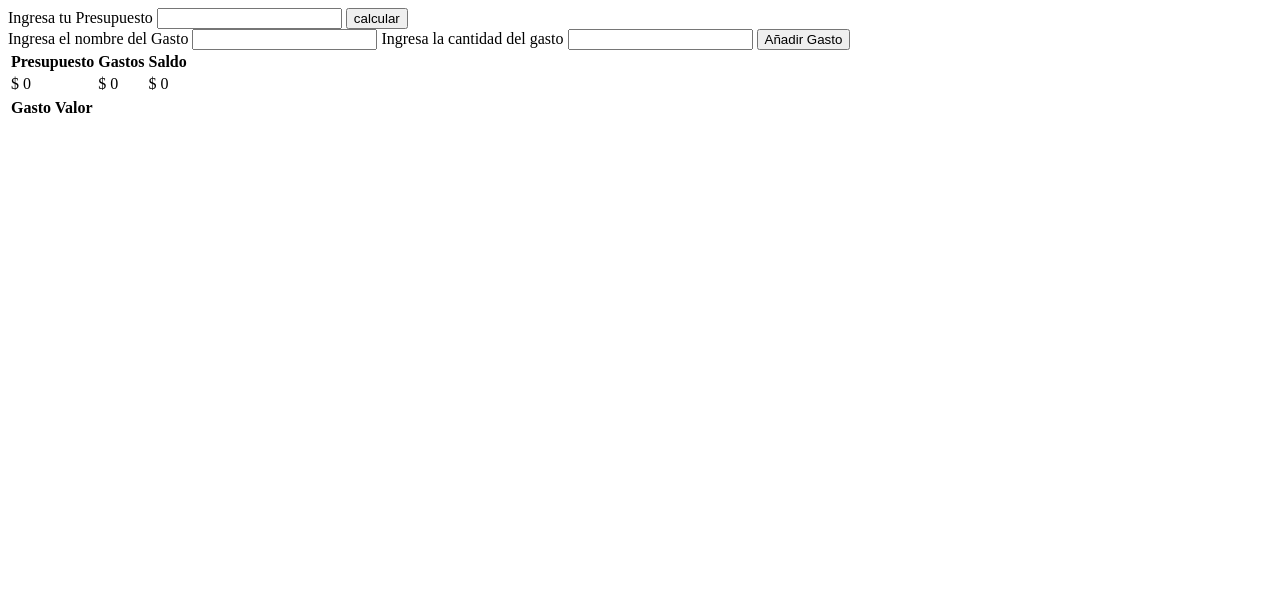
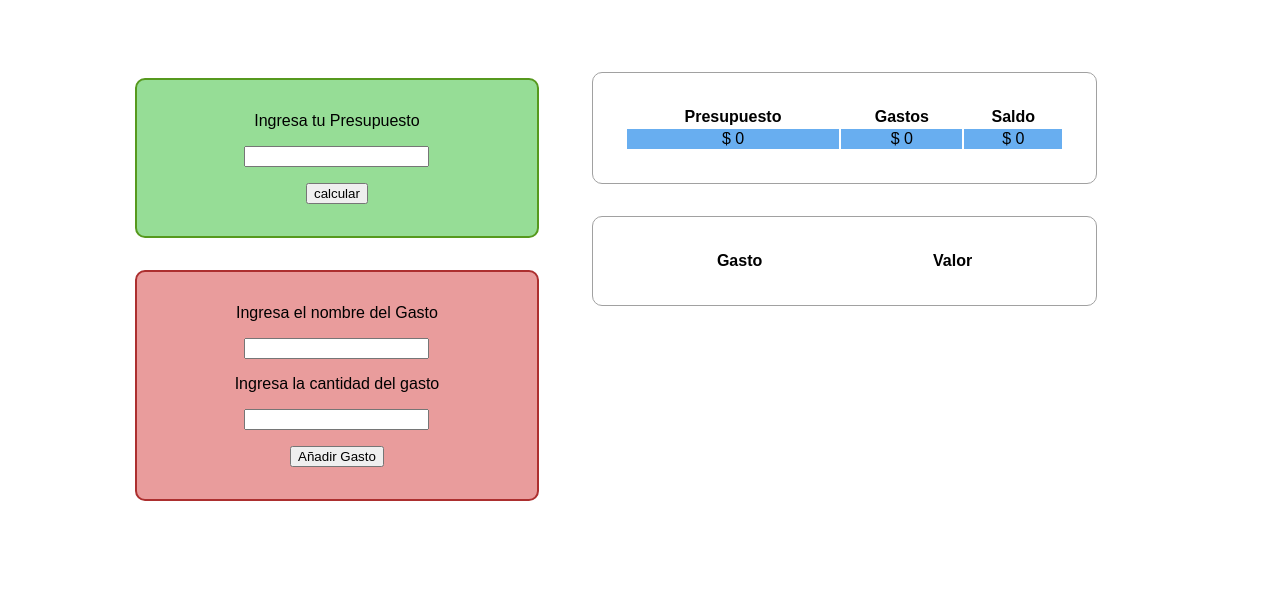
Before and after one commit to sebastiancurrin/consolidacion4, a plain HTML site: page index.html in a window 1280 px wide. Drawn offline with Linux system fonts and the light colour scheme.

Commit message:
estilos agregados

```diff
--- a/assets/css/style.css
+++ b/assets/css/style.css
@@ -0,0 +1,67 @@
+body{
+    font-family: Arial, Helvetica, sans-serif;
+}
+
+.container{
+    display: inline-flex;
+    flex-direction: column;
+    flex-wrap: nowrap;
+    margin-right: 3rem;
+}
+
+.container-lg{
+    width: 50%;
+
+}
+
+.container-md{
+    width: 40%;
+
+}
+
+.box{
+    padding: 4rem;
+    text-align: center;
+    background-color: rgb(172, 211, 247), 240);
+    width: 80%;
+    margin: 0 auto ;
+}
+
+.col{
+
+}
+
+.form{
+    padding: 2rem;
+    border-style: solid;
+    border-radius: 10px;
+    border-width: 2px;
+    margin-bottom: 2em;
+}
+
+.form label, .form input{
+    display: block;
+    margin: 0 auto;
+    margin-bottom: 1rem;
+}
+
+.form-red{
+ background-color: rgb(233, 156, 156);
+ border-color: rgb(172, 47, 47);
+}
+
+.form-green{
+    background-color: rgb(150, 221, 150);
+    border-color: rgb(86, 153, 30);
+}
+
+.tabla{
+    margin-bottom: 2rem;
+    border: solid .5px rgb(161, 161, 161);
+    padding: 2rem;
+    border-radius: 10px;
+}
+
+.tabla tbody{
+    background-color: rgb(104, 174, 240);
+}
--- a/index.html
+++ b/index.html
@@ -7,14 +7,17 @@
     <link rel="stylesheet" href="assets/css/style.css">
 </head>
 <body>
-    <form>
+    <div class="box">
+        <div class="container container-md">
+
+            <form class="form form-green col">
                 <label for="inputPresupuesto">Ingresa tu Presupuesto</label>
                 <input type="number" id="inputPresupuesto">
 
                 <button id="calcular">calcular</button>
             </form>
 
-    <form>
+            <form class="form form-red col">
                 <label for="inputNombreGasto">Ingresa el nombre del Gasto</label>
                 <input type="text" id="inputNombreGasto">
 
@@ -23,14 +26,19 @@
 
                 <button id="add">Añadir Gasto</button>
             </form>
+        </div>
 
-    <table id="tablaResumen">
+            <div class="container container-lg">
+                <table class="tabla"
+                    id="tablaResumen">
                     <thead>
                         <th>Presupuesto</th>
                         <th>Gastos</th>
                         <th>Saldo</th>
                     </thead>
+
                     <tbody>
+
                         <tr>
                             <td>$ <span id="presupuesto">0</span></td>
                             <td>$ <span id="gastos">0</span></td>
@@ -38,17 +46,18 @@
                         </tr>
                     </tbody>
                 </table>
-
-    <table id="tablaGastos">
+                <table  class="tabla"
+                    id="tablaGastos">
                     <thead>
                         <th>Gasto</th>
-            <th colspan="2">Valor</th>
-
+                        <th>Valor</th>
+                        <th></th>
                     </thead>
                     <tbody id="vistaTablaGastos">
-
                     </tbody>
                 </table>
+            </div>
+    </div>
 
 
         <script src="assets/js/script.js"></script>
```
Lines whose indentation alone changed are shown as unchanged.
